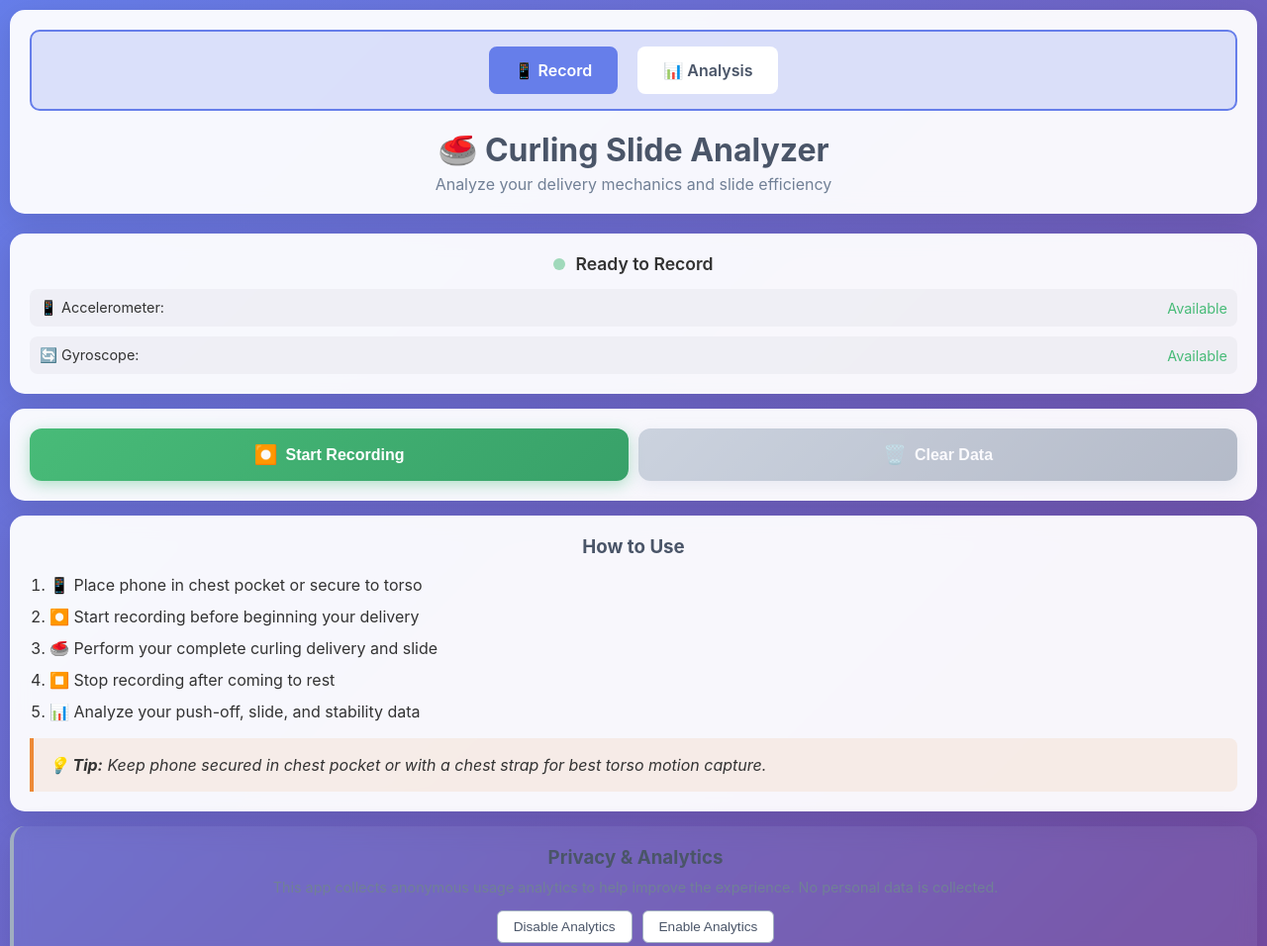
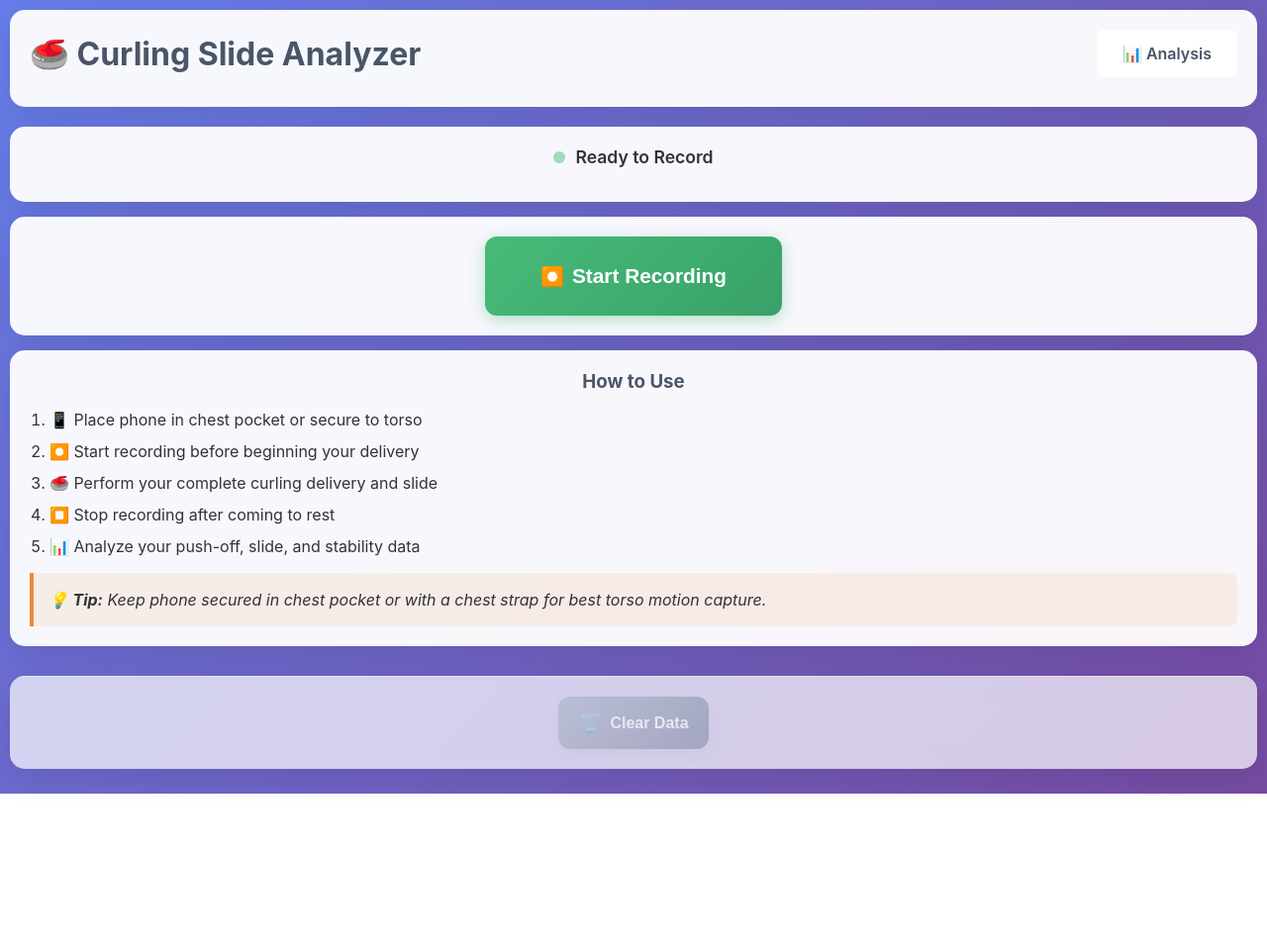
Before and after one commit to johnpoole/peel_weight, a plain HTML site: page index.html in a window 1280 px wide. Shown: the top 956 px of the page at 99% size. After the commit the page ends 802 px from the top, so only its background shows below. Drawn offline with nearby package versions, Linux system fonts and the light colour scheme.

Commit message:
Refactor navigation and header layout in index.html; enhance sensor status display in script.js; update styles for improved button and section visibility

```diff
--- a/index.html
+++ b/index.html
@@ -11,12 +11,12 @@
 <body>
     <div class="container">
         <header>
-            <nav class="nav-menu">
-                <a href="index.html" class="nav-link active">📱 Record</a>
-                <a href="comparison.html" class="nav-link">📊 Analysis</a>
-            </nav>
-            <h1>🥌 Curling Slide Analyzer</h1>
-            <p>Analyze your delivery mechanics and slide efficiency</p>
+            <div class="header-row">
+                <h1>🥌 Curling Slide Analyzer</h1>
+                <nav class="nav-menu">
+                    <a href="comparison.html" class="nav-link">📊 Analysis</a>
+                </nav>
+            </div>
         </header>
 
         <main>
@@ -26,7 +26,7 @@
                     <span class="status-dot" id="statusDot"></span>
                     <span id="statusText">Ready to Record</span>
                 </div>
-                <div class="sensor-status">
+                <div class="sensor-status" id="sensorStatus" style="display: none;">
                     <div class="sensor-check">
                         <span>📱 Accelerometer:</span>
                         <span id="accelStatus">Checking...</span>
@@ -40,13 +40,9 @@
 
             <!-- Controls Section -->
             <section class="controls-section">
-                <button id="recordBtn" class="record-btn">
+                <button id="recordBtn" class="record-btn large-btn">
                     <span class="btn-icon">⏺️</span>
                     <span class="btn-text">Start Recording</span>
-                </button>
-                <button id="clearBtn" class="clear-btn" disabled>
-                    <span class="btn-icon">🗑️</span>
-                    <span class="btn-text">Clear Data</span>
                 </button>
             </section>
 
@@ -148,15 +144,15 @@
                 <p class="tip">💡 <strong>Tip:</strong> Keep phone secured in chest pocket or with a chest strap for best torso motion capture.</p>
             </section>
 
-            <!-- Privacy Notice -->
-            <section class="privacy-section">
-                <h3>Privacy & Analytics</h3>
-                <p>This app collects anonymous usage analytics to help improve the experience. No personal data is collected.</p>
-                <div class="privacy-controls">
-                    <button onclick="analyticsOptOut()" class="privacy-btn">Disable Analytics</button>
-                    <button onclick="analyticsOptIn()" class="privacy-btn">Enable Analytics</button>
-                </div>
+            <!-- Clear Data Section (Bottom of page) -->
+            <section class="clear-section">
+                <button id="clearBtn" class="clear-btn" disabled>
+                    <span class="btn-icon">🗑️</span>
+                    <span class="btn-text">Clear Data</span>
+                </button>
             </section>
+
+
         </main>
     </div>
 
--- a/script.js
+++ b/script.js
@@ -51,6 +51,9 @@ class CurlingSlideAnalyzer {
     async checkSensorSupport() {
         const accelStatus = document.getElementById('accelStatus');
         const gyroStatus = document.getElementById('gyroStatus');
+        const sensorStatusSection = document.getElementById('sensorStatus');
+
+        let hasIssues = false;
 
         // Check accelerometer support
         if ('DeviceMotionEvent' in window) {
@@ -58,6 +61,7 @@ class CurlingSlideAnalyzer {
                 // iOS 13+ requires permission
                 accelStatus.textContent = 'Permission Required';
                 accelStatus.style.color = '#ed8936';
+                hasIssues = true;
             } else {
                 accelStatus.textContent = 'Available';
                 accelStatus.style.color = '#48bb78';
@@ -65,6 +69,7 @@ class CurlingSlideAnalyzer {
         } else {
             accelStatus.textContent = 'Not Supported';
             accelStatus.style.color = '#f56565';
+            hasIssues = true;
         }
 
         // Check gyroscope support
@@ -73,6 +78,7 @@ class CurlingSlideAnalyzer {
                 // iOS 13+ requires permission
                 gyroStatus.textContent = 'Permission Required';
                 gyroStatus.style.color = '#ed8936';
+                hasIssues = true;
             } else {
                 gyroStatus.textContent = 'Available';
                 gyroStatus.style.color = '#48bb78';
@@ -80,7 +86,11 @@ class CurlingSlideAnalyzer {
         } else {
             gyroStatus.textContent = 'Not Supported';
             gyroStatus.style.color = '#f56565';
+            hasIssues = true;
         }
+
+        // Only show sensor status if there are issues
+        sensorStatusSection.style.display = hasIssues ? 'block' : 'none';
     }
 
     async requestPermissions() {
--- a/styles.css
+++ b/styles.css
@@ -75,10 +75,24 @@ header {
     box-shadow: 0 8px 32px rgba(0, 0, 0, 0.1);
 }
 
+.header-row {
+    display: flex;
+    justify-content: space-between;
+    align-items: center;
+    margin-bottom: 10px;
+}
+
+.header-row .nav-menu {
+    background: none;
+    border: none;
+    padding: 0;
+    margin: 0;
+}
+
 header h1 {
     font-size: 2rem;
     color: #4a5568;
-    margin-bottom: 5px;
+    margin-bottom: 0;
 }
 
 header p {
@@ -172,6 +186,15 @@ section {
     touch-action: manipulation;
 }
 
+.large-btn {
+    padding: 25px 40px;
+    font-size: 1.3rem;
+    min-height: 80px;
+    width: 100%;
+    max-width: 300px;
+    margin: 0 auto;
+}
+
 .record-btn {
     background: linear-gradient(135deg, #48bb78, #38a169);
     color: white;
@@ -202,6 +225,20 @@ section {
 .clear-btn:disabled {
     opacity: 0.5;
     cursor: not-allowed;
+}
+
+/* Clear section at bottom */
+.clear-section {
+    margin-top: 30px;
+    padding: 20px;
+    text-align: center;
+    border-top: 1px solid #e2e8f0;
+    background: rgba(255, 255, 255, 0.7);
+}
+
+.clear-section .clear-btn {
+    max-width: 200px;
+    margin: 0 auto;
 }
 
 .btn-icon {
```
Also changed, not shown: comparison.html (+0 -1 lines).
